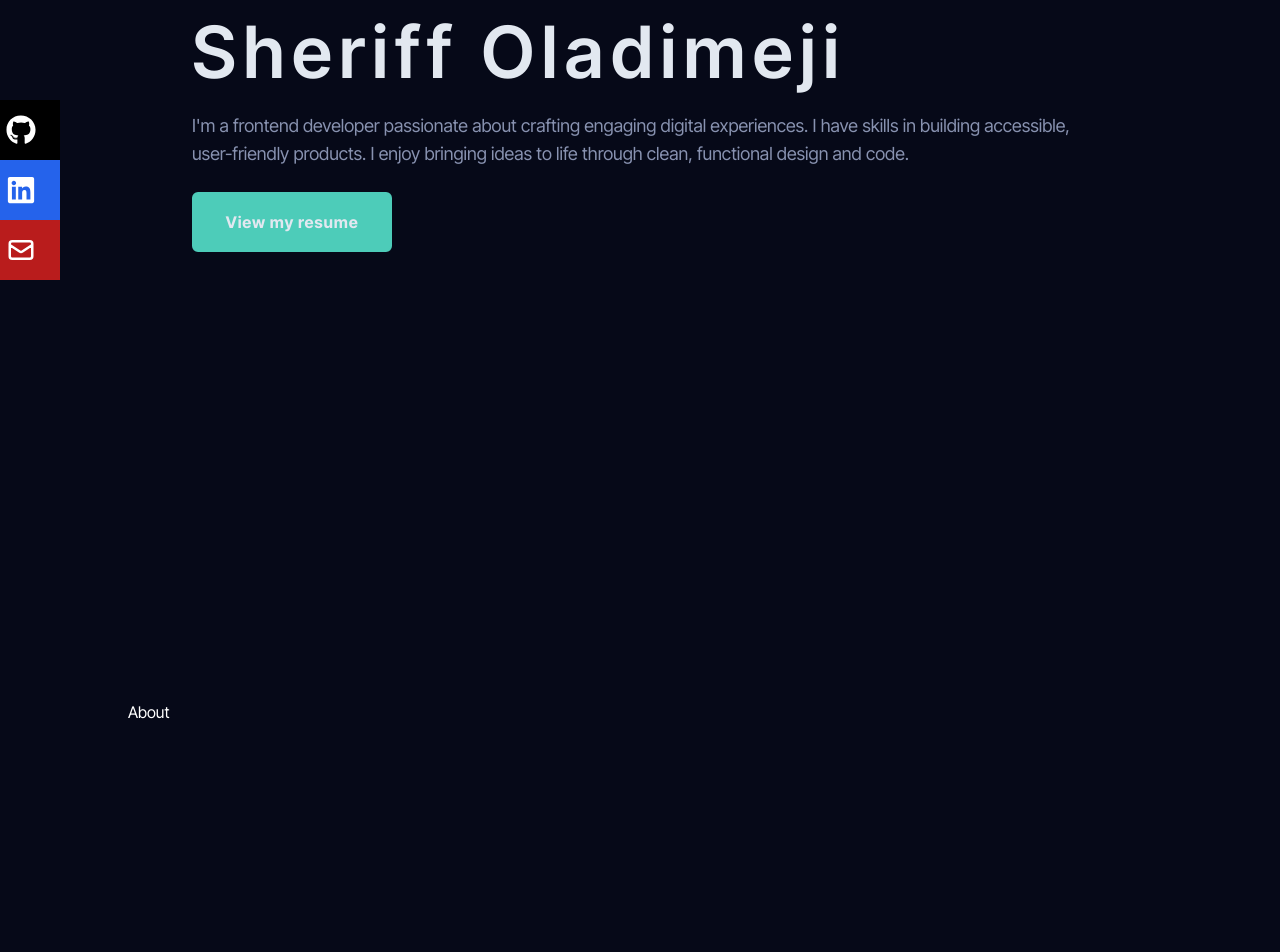
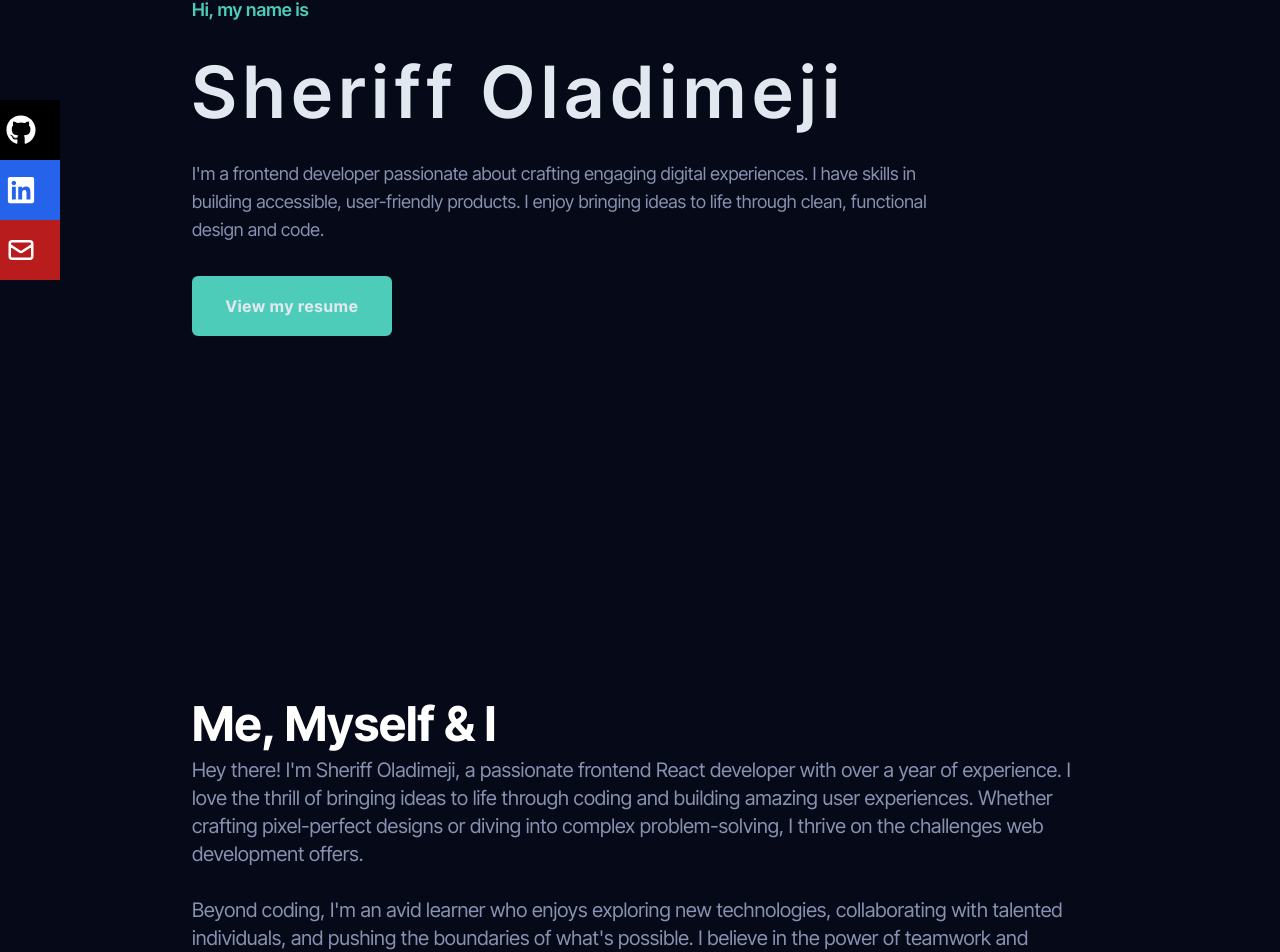
Before and after one commit to Sheriff-Oladimeji/portfolio, a React (Vite) app: page / in a window 1280 px wide. Shown: the part 180-1132 px from the top of the page. Built offline with nearby package versions, Linux system fonts and the light colour scheme.

Commit message:
fix: modify header

```diff
--- a/src/components/About.jsx
+++ b/src/components/About.jsx
@@ -1,7 +1,25 @@
+const About = () => {
+  return (
+    <main className="container" name="about">
+      <div>
+        <h1 className="text-4xl sm:text-5xl font-bold mb-2">Me, Myself & I</h1>
+        <p className="text-xl text-gray mb-2">
+          Hey there! I'm Sheriff Oladimeji, a passionate frontend React
+          developer with over a year of experience. I love the thrill of
+          bringing ideas to life through coding and building amazing user
+          experiences. Whether crafting pixel-perfect designs or diving into
+          complex problem-solving, I thrive on the challenges web development
+          offers.
+         <br />
+          <br />
+          Beyond coding, I'm an avid learner who enjoys exploring new
+          technologies, collaborating with talented individuals, and pushing the
+          boundaries of what's possible. I believe in the power of teamwork and
+          effective communication to deliver outstanding results.
+        </p>
+      </div>
+    </main>
+  );
+};
 
-
-const About = () => {
-  return <div className="container" name="about">About</div>;
-}
-
-export default About
+export default About;
--- a/src/components/Header.jsx
+++ b/src/components/Header.jsx
@@ -1,14 +1,14 @@
 import resume from "../assets/Sheriff-Resume.pdf";
 const Header = () => {
   return (
-    <header className="pt-10 md:pt-16 w-[90%] md:w-[70%] mx-auto h-screen" name="home">
-      <div className="flex flex-col  w-full  gap-6">
+    <header className="container mb-36 md:mb-0" name="home">
+      <div className="flex flex-col h-full pt-12 md:pt-24 w-full  gap-8">
         <span className="text-green text-lg font-semibold">Hi, my name is</span>
         <h1 className="text-4xl sm:text-5xl md:text-7xl font-semibold text-bold  tracking-widest ">
           Sheriff Oladimeji
         </h1>
 
-        <p className="text-gray max-w-4xl  text-lg ">
+        <p className="text-gray max-w-lg md:max-w-3xl  text-lg ">
           I'm a frontend developer passionate about crafting engaging digital
           experiences. I have skills in building accessible, user-friendly
           products. I enjoy bringing ideas to life through clean, functional
--- a/src/components/Navbar.jsx
+++ b/src/components/Navbar.jsx
@@ -137,7 +137,7 @@ const Navbar = () => {
             href={link.id === 3 ? "mailto:" + link.url : link.url}
             target="_blank"
             rel="noopener noreferrer"
-            className={`w-[160px] flex h-[60px] justify-between items-center ml-[-100px] hover:ml-[-10px] duration-300 p-6 ${
+            className={`w-[160px] flex h-[60px] justify-between items-center ml-[-100px] hover:ml-[-10px] duration-300 p-6  ${
               link.id === 1
                 ? "bg-black"
                 : link.id === 2
--- a/src/index.css
+++ b/src/index.css
@@ -14,5 +14,5 @@
     }
 }
 .container{
-    @apply  min-h-screen w-[90%] md:w-[80%] mx-auto;
+    @apply md:h-screen w-[90%] md:w-[70%] mx-auto;
 }
```
